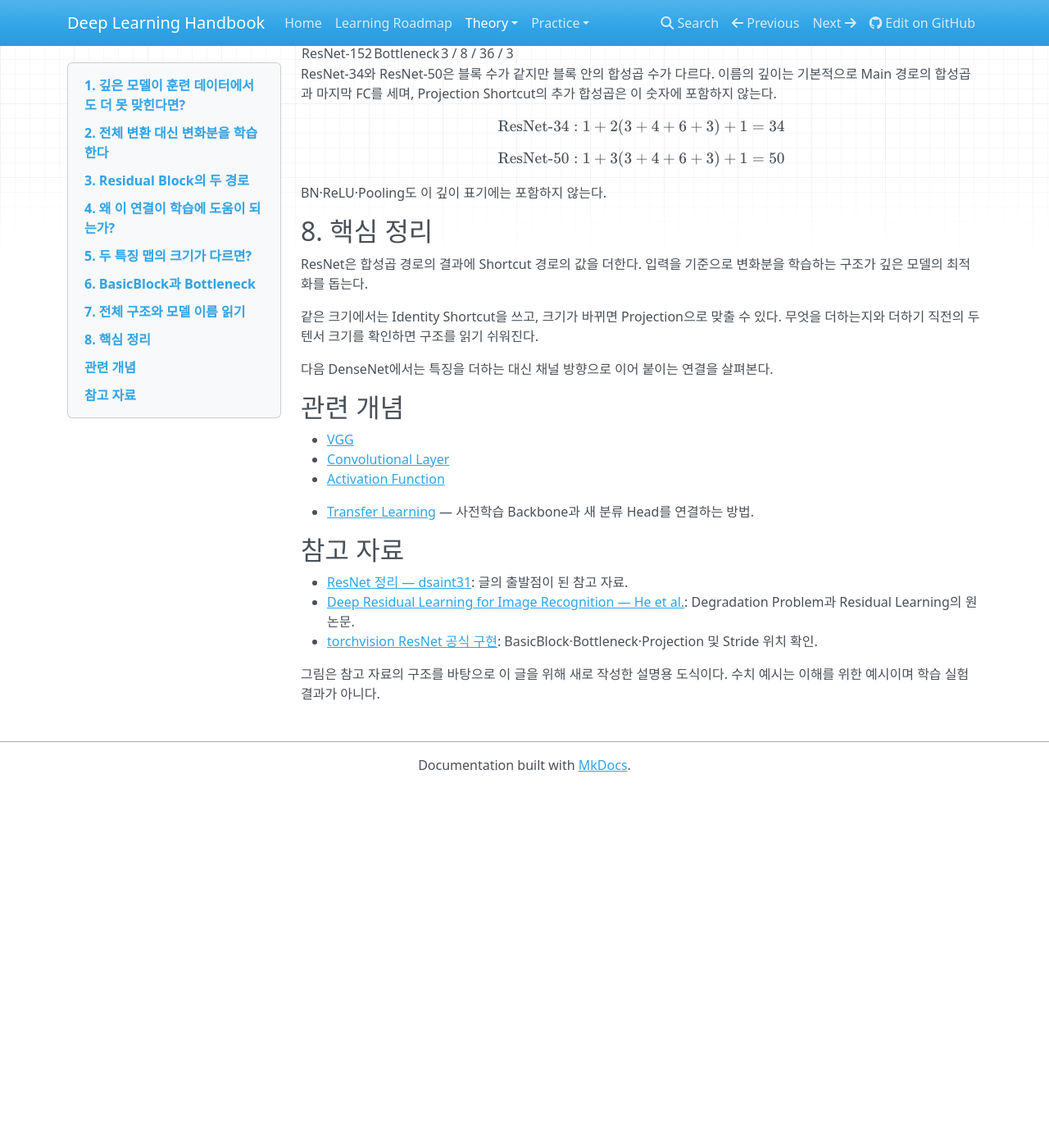
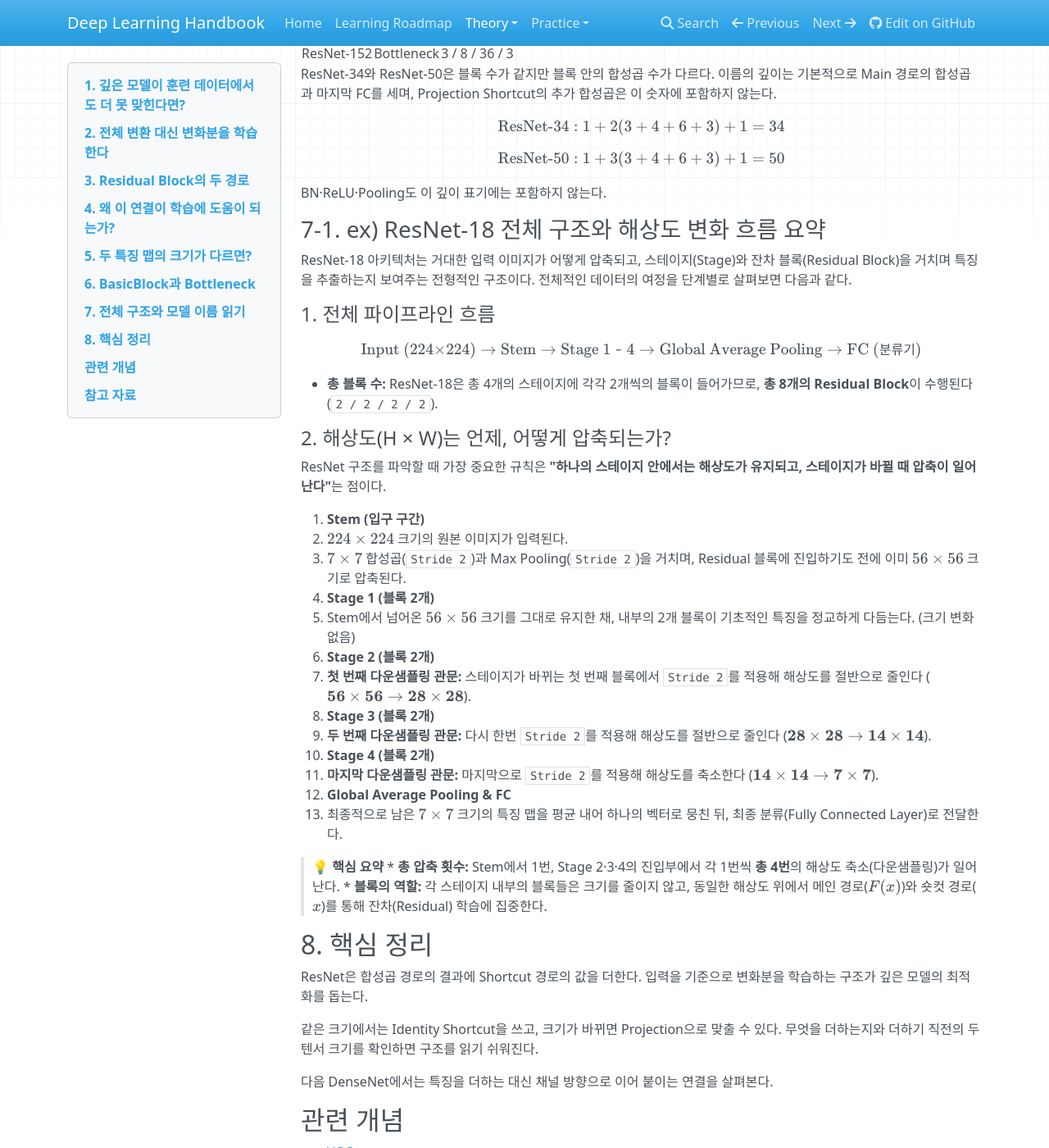
Before and after one commit to minwoo02/deep-learning-handbook, an MkDocs documentation site: the page built from docs/theory/architectures/resnet.md, in a window 1280 px wide and 1400 px high, scrolled down 3691 px. Shown: the whole window at 82% size. Built offline with MkDocs 1.6.1, drawn with Linux system fonts in a browser that asks for light colours; nearby versions of some CDN libraries; before the commit the page ends 4652 px from its top, so only the background shows below that.

Commit message:
Add ResNet-18 architecture overview and resolution flow
Added a summary of the ResNet-18 architecture, detailing the flow of image resolution changes through the stages and blocks.

```diff
--- a/docs/theory/architectures/resnet.md
+++ b/docs/theory/architectures/resnet.md
@@ -141,6 +141,37 @@ ResNet-34와 ResNet-50은 블록 수가 같지만 블록 안의 합성곱 수가
 
 BN·ReLU·Pooling도 이 깊이 표기에는 포함하지 않는다.
 
+### 7-1. ex) ResNet-18 전체 구조와 해상도 변화 흐름 요약
+
+ResNet-18 아키텍처는 거대한 입력 이미지가 어떻게 압축되고, 스테이지(Stage)와 잔차 블록(Residual Block)을 거치며 특징을 추출하는지 보여주는 전형적인 구조이다. 전체적인 데이터의 여정을 단계별로 살펴보면 다음과 같다.
+
+#### 1. 전체 파이프라인 흐름
+$$\text{Input (224×224)} \to \text{Stem} \to \text{Stage 1 ~ 4} \to \text{Global Average Pooling} \to \text{FC (분류기)}$$
+
+* **총 블록 수:** ResNet-18은 총 4개의 스테이지에 각각 2개씩의 블록이 들어가므로, **총 8개의 Residual Block**이 수행된다 (`2 / 2 / 2 / 2`).
+
+#### 2. 해상도(H × W)는 언제, 어떻게 압축되는가?
+ResNet 구조를 파악할 때 가장 중요한 규칙은 **"하나의 스테이지 안에서는 해상도가 유지되고, 스테이지가 바뀔 때 압축이 일어난다"**는 점이다.
+
+1. **Stem (입구 구간)**
+   * $224 \times 224$ 크기의 원본 이미지가 입력된다.
+   * $7 \times 7$ 합성곱(`Stride 2`)과 Max Pooling(`Stride 2`)을 거치며, Residual 블록에 진입하기도 전에 이미 **$56 \times 56$** 크기로 압축된다.
+2. **Stage 1 (블록 2개)**
+   * Stem에서 넘어온 **$56 \times 56$** 크기를 그대로 유지한 채, 내부의 2개 블록이 기초적인 특징을 정교하게 다듬는다. (크기 변화 없음)
+3. **Stage 2 (블록 2개)**
+   * **첫 번째 다운샘플링 관문:** 스테이지가 바뀌는 첫 번째 블록에서 `Stride 2`를 적용해 해상도를 절반으로 줄인다 ($\mathbf{56 \times 56 \to 28 \times 28}$).
+4. **Stage 3 (블록 2개)**
+   * **두 번째 다운샘플링 관문:** 다시 한번 `Stride 2`를 적용해 해상도를 절반으로 줄인다 ($\mathbf{28 \times 28 \to 14 \times 14}$).
+5. **Stage 4 (블록 2개)**
+   * **마지막 다운샘플링 관문:** 마지막으로 `Stride 2`를 적용해 해상도를 축소한다 ($\mathbf{14 \times 14 \to 7 \times 7}$).
+6. **Global Average Pooling & FC**
+   * 최종적으로 남은 $7 \times 7$ 크기의 특징 맵을 평균 내어 하나의 벡터로 뭉친 뒤, 최종 분류(Fully Connected Layer)로 전달한다.
+
+> **💡 핵심 요약**
+> * **총 압축 횟수:** Stem에서 1번, Stage 2·3·4의 진입부에서 각 1번씩 **총 4번**의 해상도 축소(다운샘플링)가 일어난다.
+> * **블록의 역할:** 각 스테이지 내부의 블록들은 크기를 줄이지 않고, 동일한 해상도 위에서 메인 경로($F(x)$)와 숏컷 경로($x$)를 통해 잔차(Residual) 학습에 집중한다.
+
+
 ## 8. 핵심 정리
 
 ResNet은 합성곱 경로의 결과에 Shortcut 경로의 값을 더한다. 입력을 기준으로 변화분을 학습하는 구조가 깊은 모델의 최적화를 돕는다.
```
